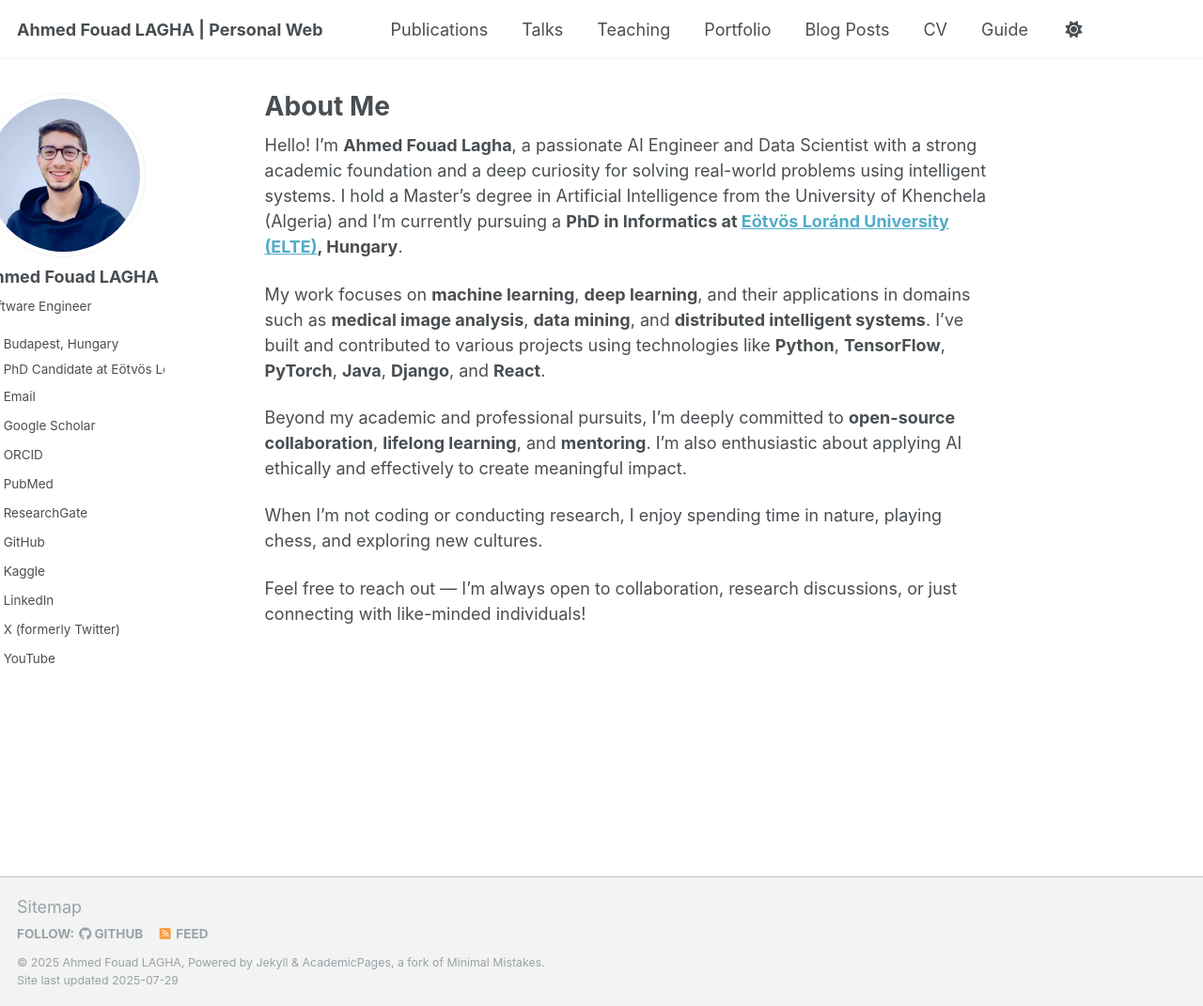
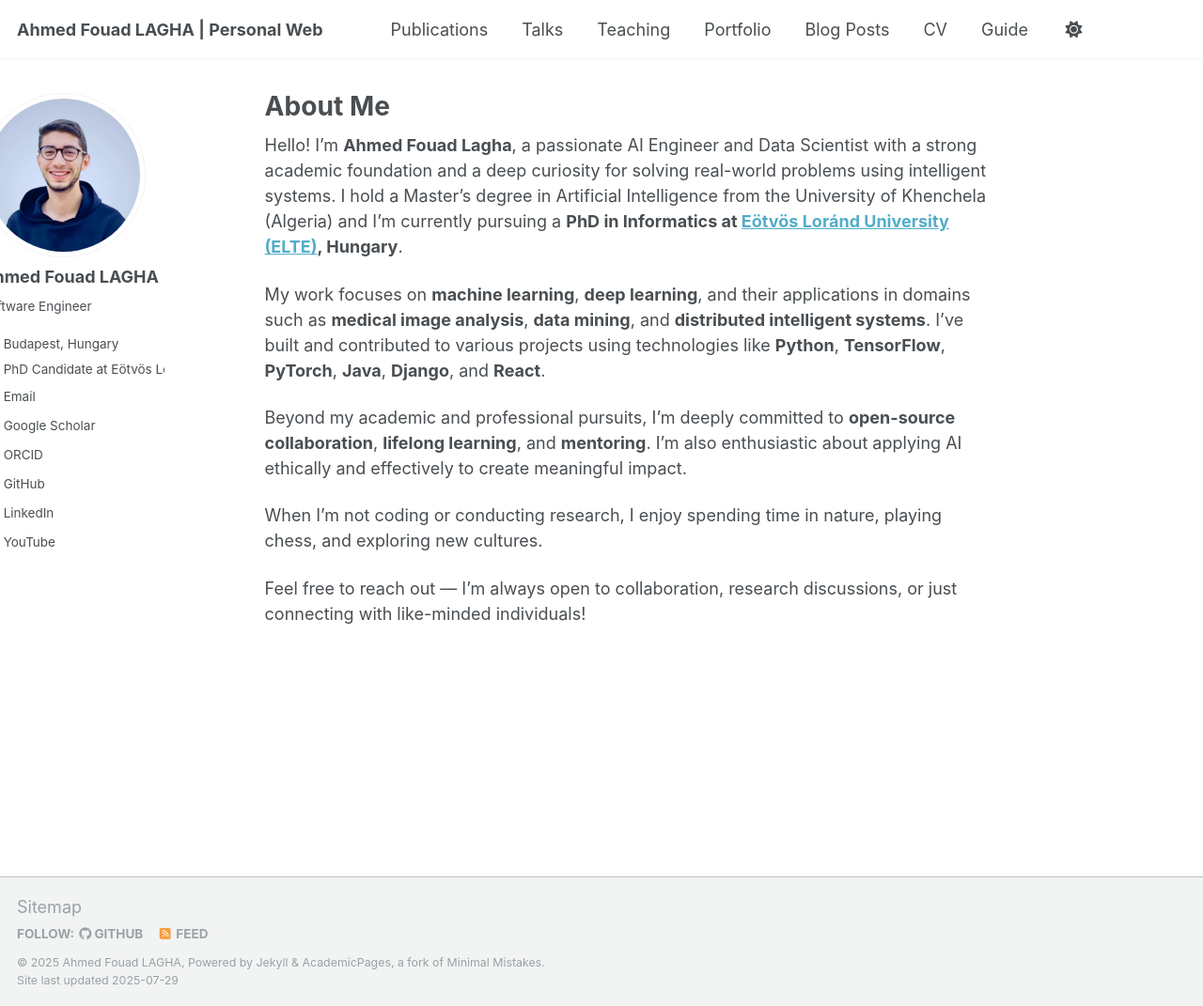
Before and after one commit to ahmed-fouad-lagha/ahmed-fouad-lagha.github.io, a Jekyll site: the page built from _pages/about.md, in a window 1280 px wide and 1071 px high. Shown: the whole window at 94% size. Built offline with Jekyll 4.4.1, drawn with Linux system fonts in a browser that asks for light colours; some web fonts are replaced; a script that is not in the unit is left out.

Commit message:
update config and comment some social media links

```diff
--- a/_config.yml
+++ b/_config.yml
@@ -39,8 +39,8 @@ author:
   impactstory: # URL
   orcid: "https://orcid.org/0009-0005-8255-9434"
   semantic: # URL
-  pubmed: "https://www.ncbi.nlm.nih.gov/pubmed/?term=john+snow"
-  researchgate: "https://www.researchgate.net/profile/Ahmed-Lagha"
+  pubmed: #"https://www.ncbi.nlm.nih.gov/pubmed/?term=john+snow"
+  researchgate: #"https://www.researchgate.net/profile/Ahmed-Lagha"
   scopus: # URL
 
   # Repositories and software development
@@ -48,7 +48,7 @@ author:
   codepen: # Username
   dribbble: # Username
   github: "ahmed-fouad-lagha"
-  kaggle: "ahmedfouadlagha" # Username
+  kaggle: #"ahmedfouadlagha" # Username
   stackoverflow: # User number or user number and name (i.e., use "1" or "1/jeff-atwood")
 
   # Social media
@@ -70,7 +70,7 @@ author:
   steam: # Username
   telegram: # URL
   tumblr: # Username
-  twitter: "ahmedfouadlagha"
+  twitter: #"ahmedfouadlagha"
   vine: # Username
   weibo: # Username
   wikipedia: # Username
```
